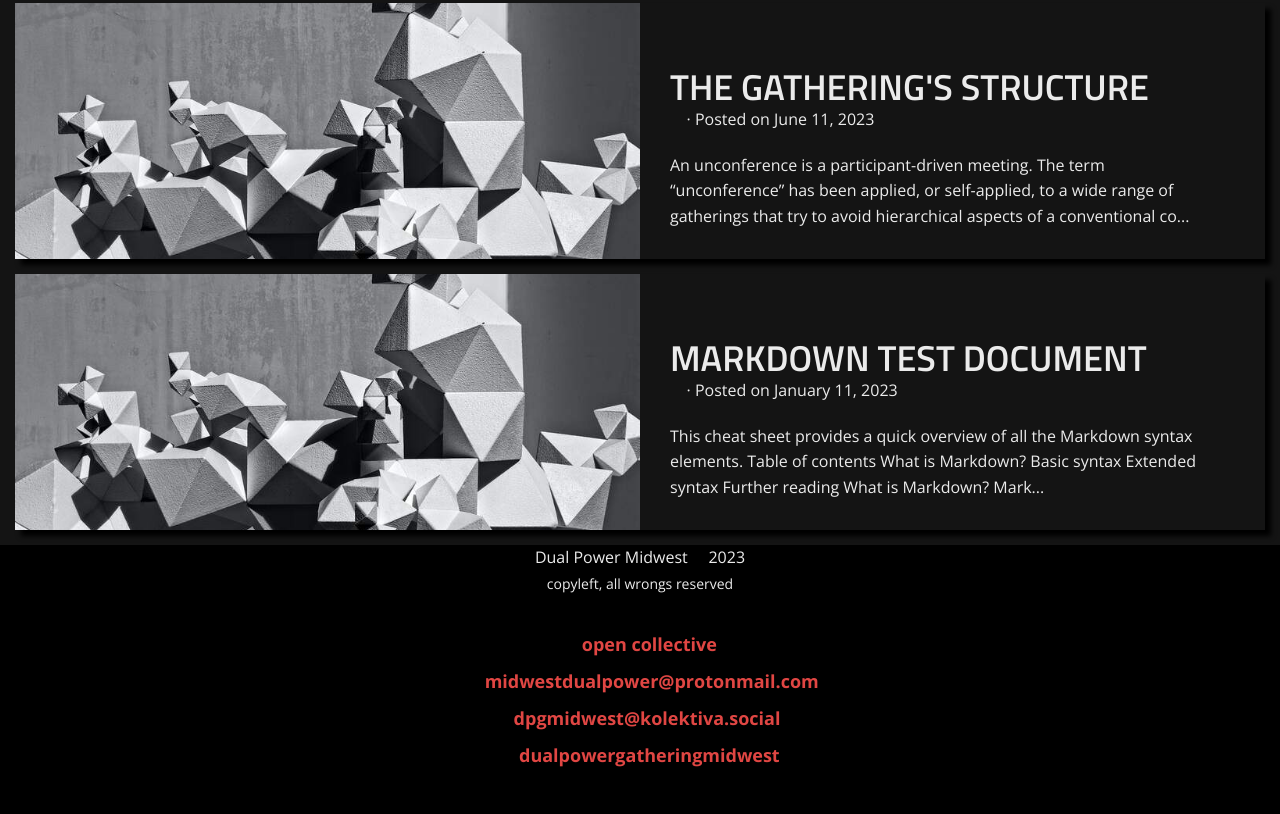
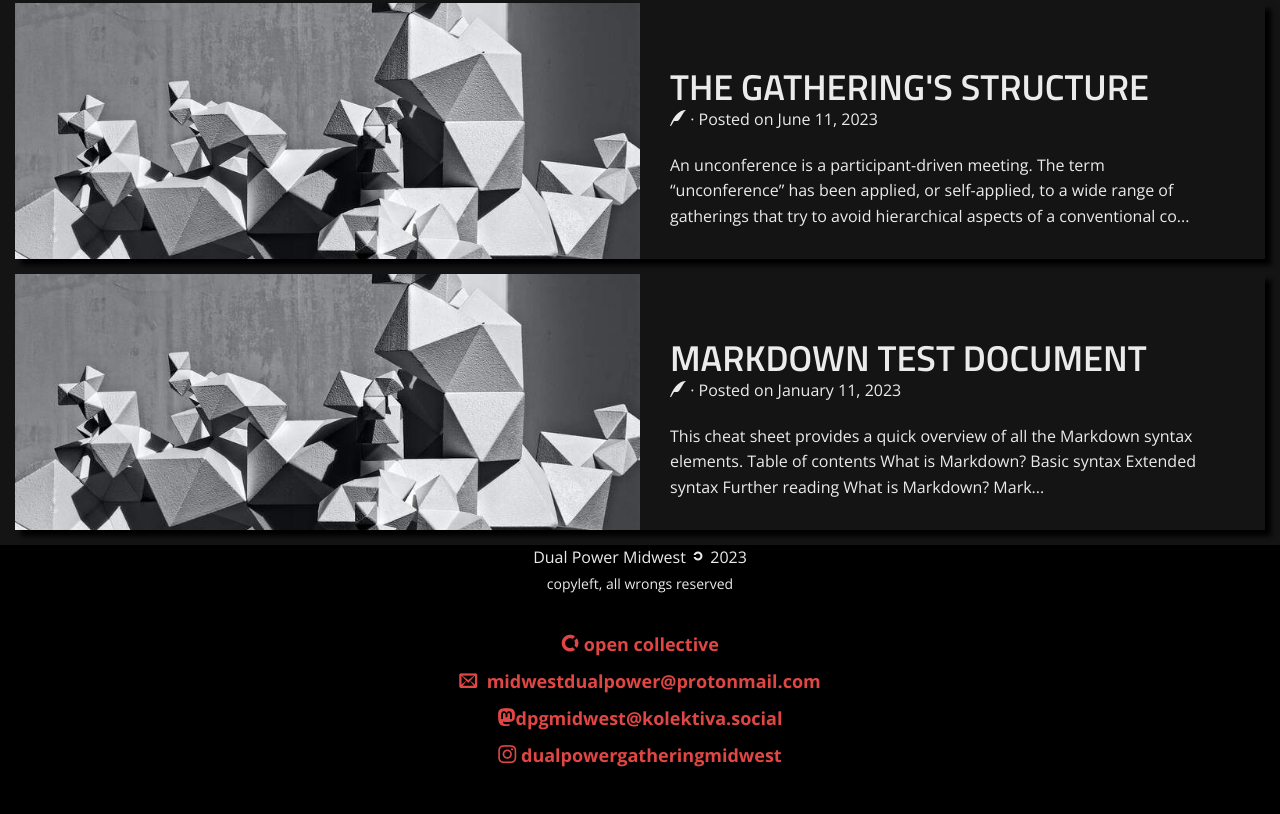
Before and after one commit to dpgmidwest/dev-website, a Jekyll site: the page built from index.html, in a window 1280 px wide. Shown: the part 2330-3144 px from the top of the page. Built offline with Jekyll 4.4.1, drawn with Linux system fonts in a browser that asks for light colours; some web fonts are replaced; the list of posts is cut into pages by our own code.

Commit message:
again fixing paths

```diff
--- a/css/icons.css
+++ b/css/icons.css
@@ -1,10 +1,10 @@
 @font-face {
   font-family: 'icomoon';
-  src:  url('../fonts/icomoon.eot?jpeosg');
-  src:  url('../fonts/icomoon.eot?jpeosg#iefix') format('embedded-opentype'),
-    url('../fonts/icomoon.ttf?jpeosg') format('truetype'),
-    url('../fonts/icomoon.woff?jpeosg') format('woff'),
-    url('../fonts/icomoon.svg?jpeosg#icomoon') format('svg');
+  src:  url('../fonts/icomoon/icomoon.eot?jpeosg');
+  src:  url('../fonts/icomoon/icomoon.eot?jpeosg#iefix') format('embedded-opentype'),
+    url('../fonts/icomoon/icomoon.ttf?jpeosg') format('truetype'),
+    url('../fonts/icomoon/icomoon.woff?jpeosg') format('woff'),
+    url('../fonts/icomoon/icomoon.svg?jpeosg#icomoon') format('svg');
   font-weight: normal;
   font-style: normal;
   font-display: block;
```
